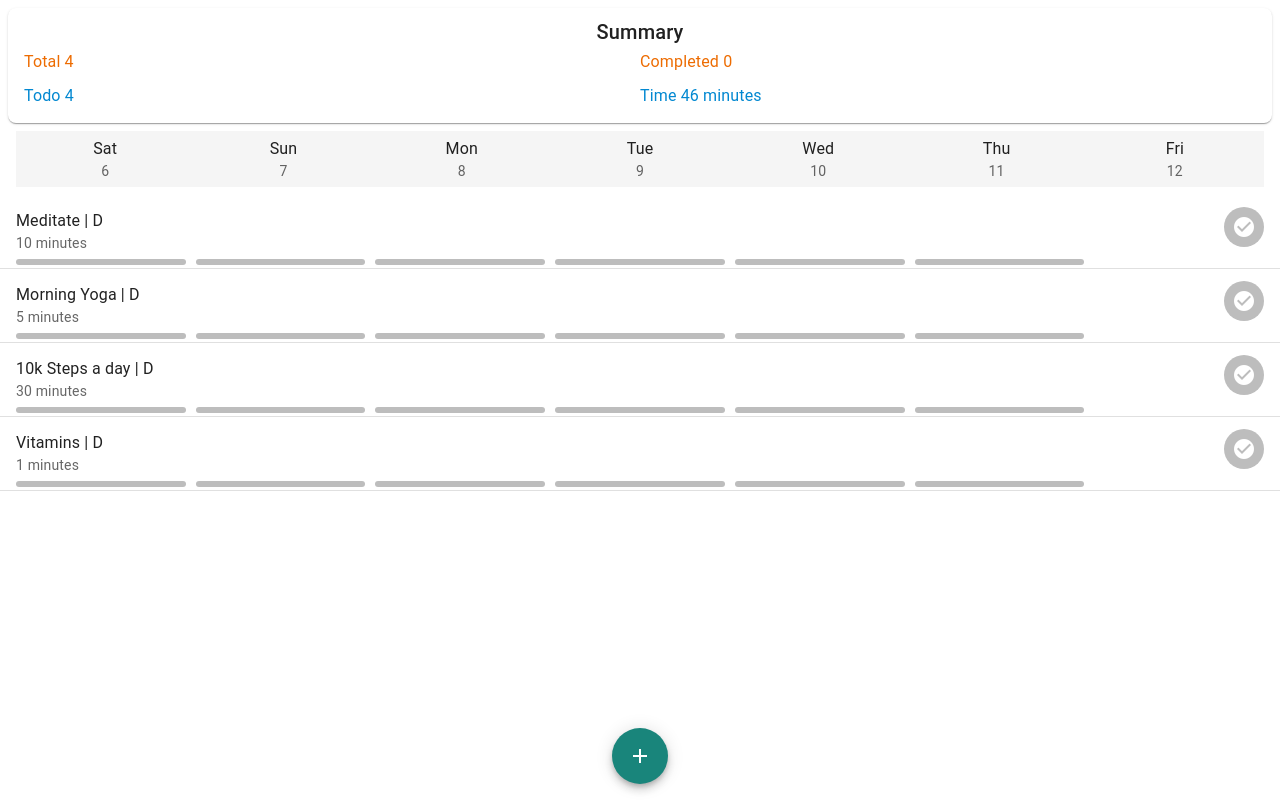
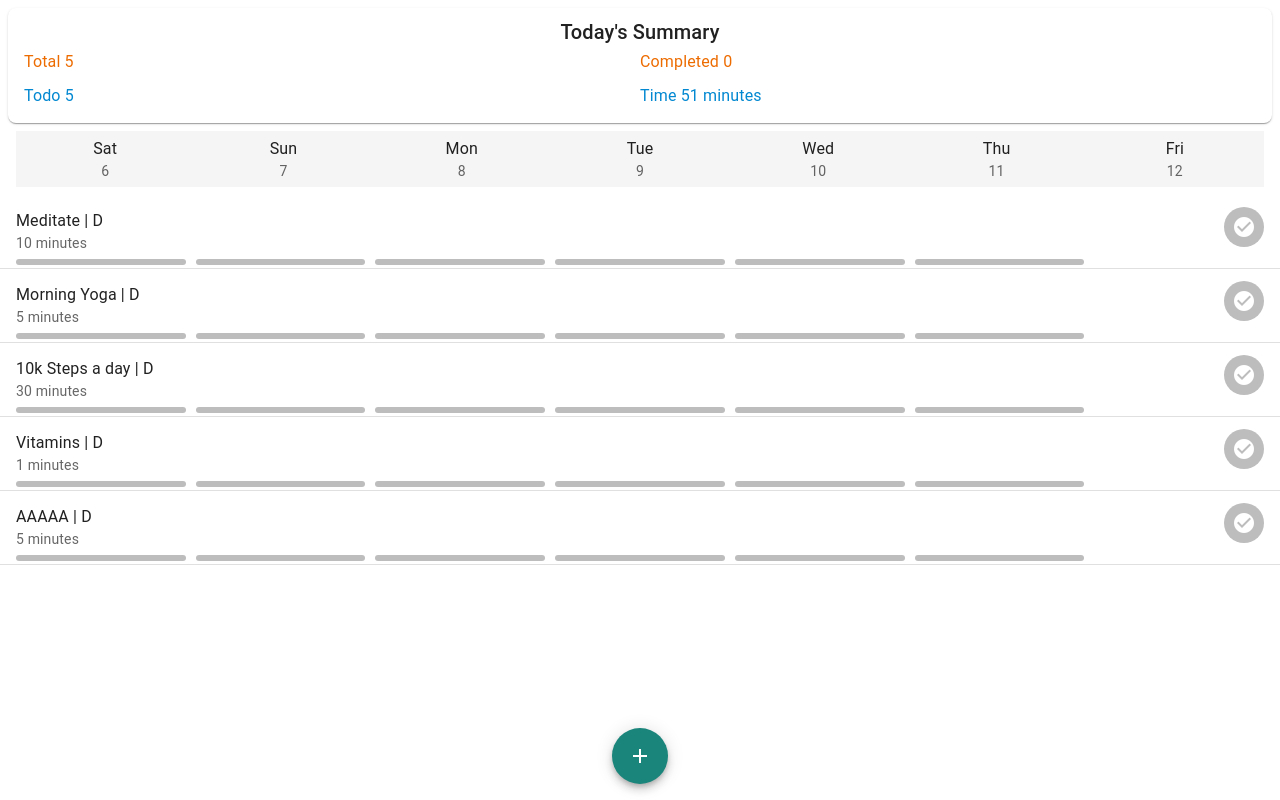
Before and after one commit to Plesin/habit-tracker, a React (Vite) app: page / in a window 1280 px wide. Built offline with nearby package versions, Linux system fonts and the light colour scheme; data requests are answered from the project's data file.

Commit message:
separate Weekstatus component

```diff
--- a/db.json
+++ b/db.json
@@ -39,6 +39,16 @@
       "duration": 1,
       "completed": false,
       "repeat": "D"
+    },
+    {
+      "id": "0b0e0d39-3fd9-4b2a-9dc3-2b4423fd6857",
+      "name": "AAAAA",
+      "duration": 5,
+      "description": "abcd",
+      "iconName": "check_circle",
+      "streak": 0,
+      "completed": false,
+      "repeat": "D"
     }
   ],
   "completedDates": {
@@ -73,6 +83,8 @@
       "2023-05-27",
       "2023-05-28"
     ],
-    "9556182b-3158-4275-9dba-121d2bb92bee": ["2023-05-28"]
+    "9556182b-3158-4275-9dba-121d2bb92bee": [
+      "2023-05-28"
+    ]
   }
 }
--- a/src/HabitList.tsx
+++ b/src/HabitList.tsx
@@ -7,26 +7,13 @@ import Avatar from '@mui/material/Avatar'
 import Icon from '@mui/material/Icon'
 import Divider from '@mui/material/Divider'
 import { useRecoilValue, useSetRecoilState } from 'recoil'
-import { format } from 'date-fns'
 
-import { habitsState, past7DaysState, completedDatesState } from './atoms'
+import { habitsState } from './atoms'
 import type { THabit } from './types'
-
-// TODO - optimize - too many calls
-const getCompletedState = (
-  day: number | Date,
-  completedDates: string[] = []
-) => {
-  if (completedDates.includes(format(day, 'yyyy-MM-dd'))) {
-    return 'success.main'
-  }
-  return 'grey.400'
-}
+import WeekStatus from './WeekStatus'
 
 export default function HabitList() {
   const habits = useRecoilValue(habitsState)
-  const past7Days = useRecoilValue(past7DaysState)
-  const completedDates = useRecoilValue(completedDatesState)
   const setHabitsState = useSetRecoilState(habitsState)
 
   const toggleCompleted = (id: string) => {
@@ -75,36 +62,7 @@ export default function HabitList() {
                 </Avatar>
               </ListItemAvatar>
             </Box>
-            <Box
-              sx={{
-                padding: '0 16px',
-                display: 'flex',
-                flexDirection: 'row',
-                flex: 1,
-                justifyContent: 'center',
-                gap: '10px',
-              }}
-            >
-              {past7Days.map((day) => (
-                <Box
-                  title={format(day, 'eee d')}
-                  key={format(day, 'd')}
-                  sx={{
-                    flex: 1,
-                    height: '6px',
-                    mb: '3px',
-                    borderRadius: '3px',
-                    backgroundColor: getCompletedState(
-                      day,
-                      completedDates[item.id]
-                    ),
-                    ':last-child': {
-                      visibility: 'hidden',
-                    },
-                  }}
-                ></Box>
-              ))}
-            </Box>
+            <WeekStatus habitId={item.id} />
             <Divider variant="inset" component="li" sx={{ marginLeft: 0 }} />
           </Box>
         )
--- a/src/Summary.tsx
+++ b/src/Summary.tsx
@@ -3,6 +3,7 @@ import { Grid } from '@mui/material'
 import { useRecoilValue, selector } from 'recoil'
 
 import { habitsState } from './atoms'
+import type { THabit } from './types'
 
 export default function Summary() {
   const summaryState = selector({
@@ -10,10 +11,10 @@ export default function Summary() {
     get: ({ get }) => {
       const habits = get(habitsState)
       const total = habits.length
-      const completed = habits.filter((habit) => habit.completed).length
+      const completed = habits.filter((habit: THabit) => habit.completed).length
       const todo = total - completed
       const allCompleted = total === completed
-      const totalDuration = habits.reduce((acc, habit) => {
+      const totalDuration = habits.reduce((acc: number, habit: THabit) => {
         return acc + habit.duration
       }, 0)
 
@@ -35,7 +36,7 @@ export default function Summary() {
   return (
     <Paper sx={{ m: '0.5rem', p: '0.5rem 1rem', backgroundColor: 'primary' }}>
       <Typography variant="h6" sx={{ textAlign: 'center' }}>
-        {partyIcon} Summary {partyIcon}
+        {partyIcon} Today's Summary {partyIcon}
       </Typography>
       <Grid sx={{ flexGrow: 1 }} container>
         <Grid item xs={6}>
--- /dev/null
+++ b/src/WeekStatus.tsx
@@ -0,0 +1,55 @@
+import { memo } from 'react'
+import Box from '@mui/material/Box'
+import { format } from 'date-fns'
+import { useRecoilValue } from 'recoil'
+
+import { past7DaysState, completedDatesState } from './atoms'
+
+// TODO - optimize - too many calls
+const getCompletedState = (
+  day: number | Date,
+  completedDates: string[] = []
+) => {
+  if (completedDates.includes(format(day, 'yyyy-MM-dd'))) {
+    return 'success.main'
+  }
+  return 'grey.400'
+}
+
+const WeekStatus = memo(function ({ habitId }: { habitId: string }) {
+  const past7Days = useRecoilValue(past7DaysState)
+  const completedDates = useRecoilValue(completedDatesState)
+  return (
+    <Box
+      sx={{
+        padding: '0 16px',
+        display: 'flex',
+        flexDirection: 'row',
+        flex: 1,
+        justifyContent: 'center',
+        gap: '10px',
+      }}
+    >
+      {past7Days.map((day) => {
+        return (
+          <Box
+            title={format(day, 'eee d')}
+            key={format(day, 'd')}
+            sx={{
+              flex: 1,
+              height: '6px',
+              mb: '3px',
+              borderRadius: '3px',
+              backgroundColor: getCompletedState(day, completedDates[habitId]),
+              ':last-child': {
+                visibility: 'hidden',
+              },
+            }}
+          ></Box>
+        )
+      })}
+    </Box>
+  )
+})
+
+export default WeekStatus
```
